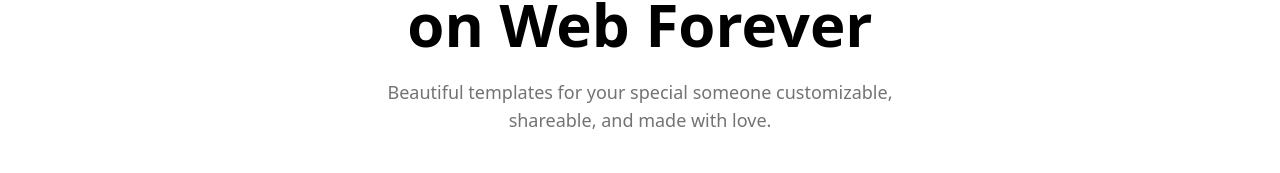
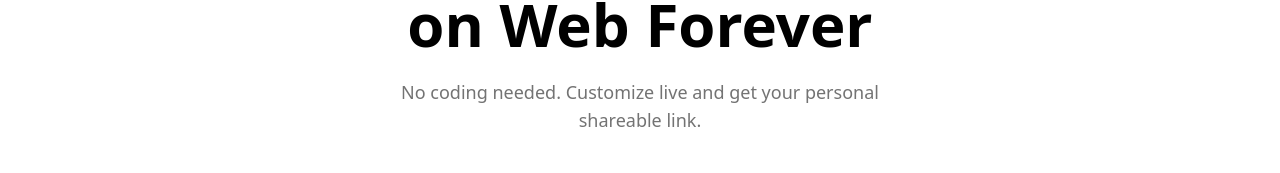
Before and after one commit to Slayer-X164/affinote, a Next.js app: page / in a window 1280 px wide. Shown: the part 231-404 px from the top of the page. Built offline with nearby package versions, Linux system fonts and the light colour scheme; a web font is replaced by a local one.

Commit message:
fix: changes hero h2 text

```diff
--- a/components/ui/Hero.tsx
+++ b/components/ui/Hero.tsx
@@ -12,9 +12,8 @@ const Hero = () => {
         </span>{" "}
         that live <br /> on Web Forever{" "}
       </h1>
-      <p className="text-neutral-500 text-center text-sm lg:text-lg ">
-        Beautiful templates for your special someone customizable, <br />{" "}
-        shareable, and made with love.{" "}
+      <p className="text-neutral-500 text-center text-sm lg:text-lg max-w-xs lg:max-w-lg  ">
+        No coding needed. Customize live and get your personal shareable link.
       </p>
       <button
         onClick={() => {
```
